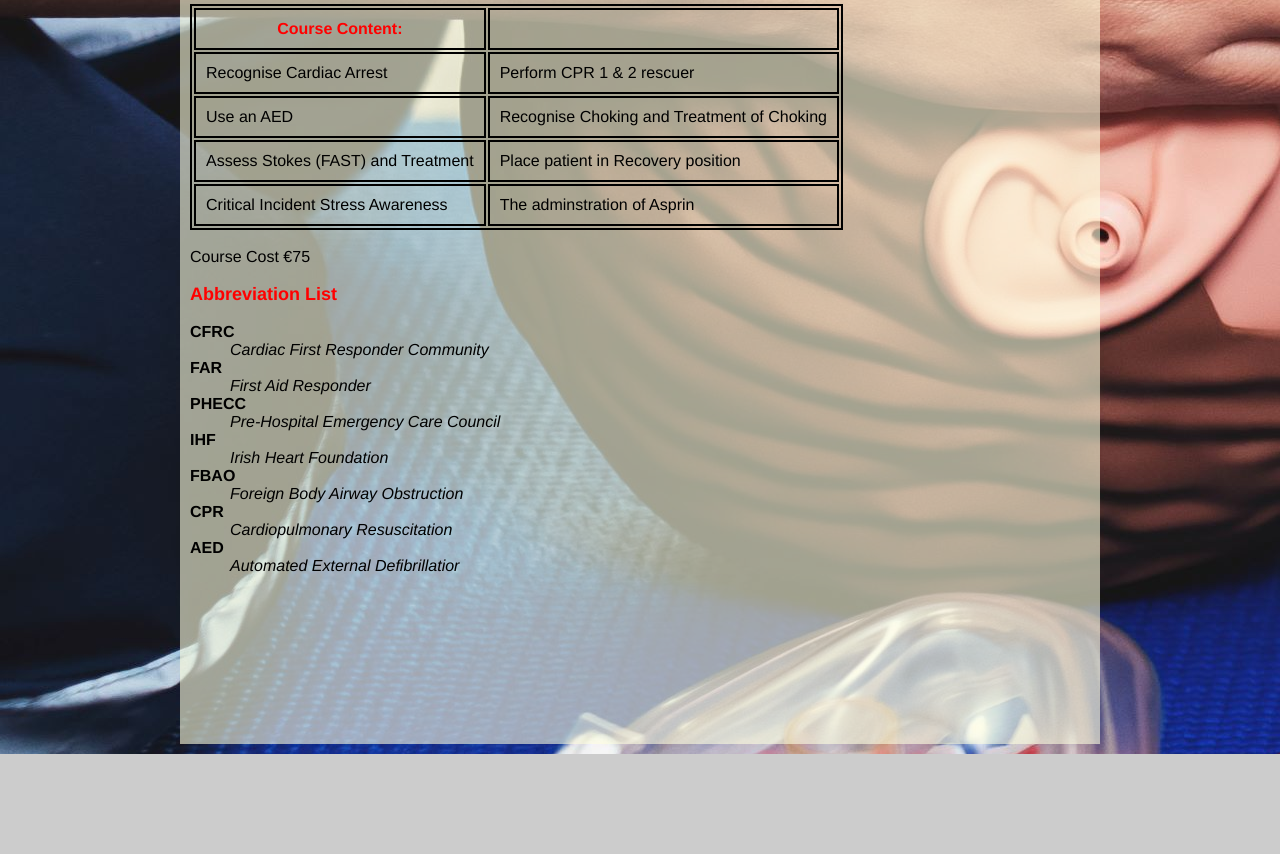
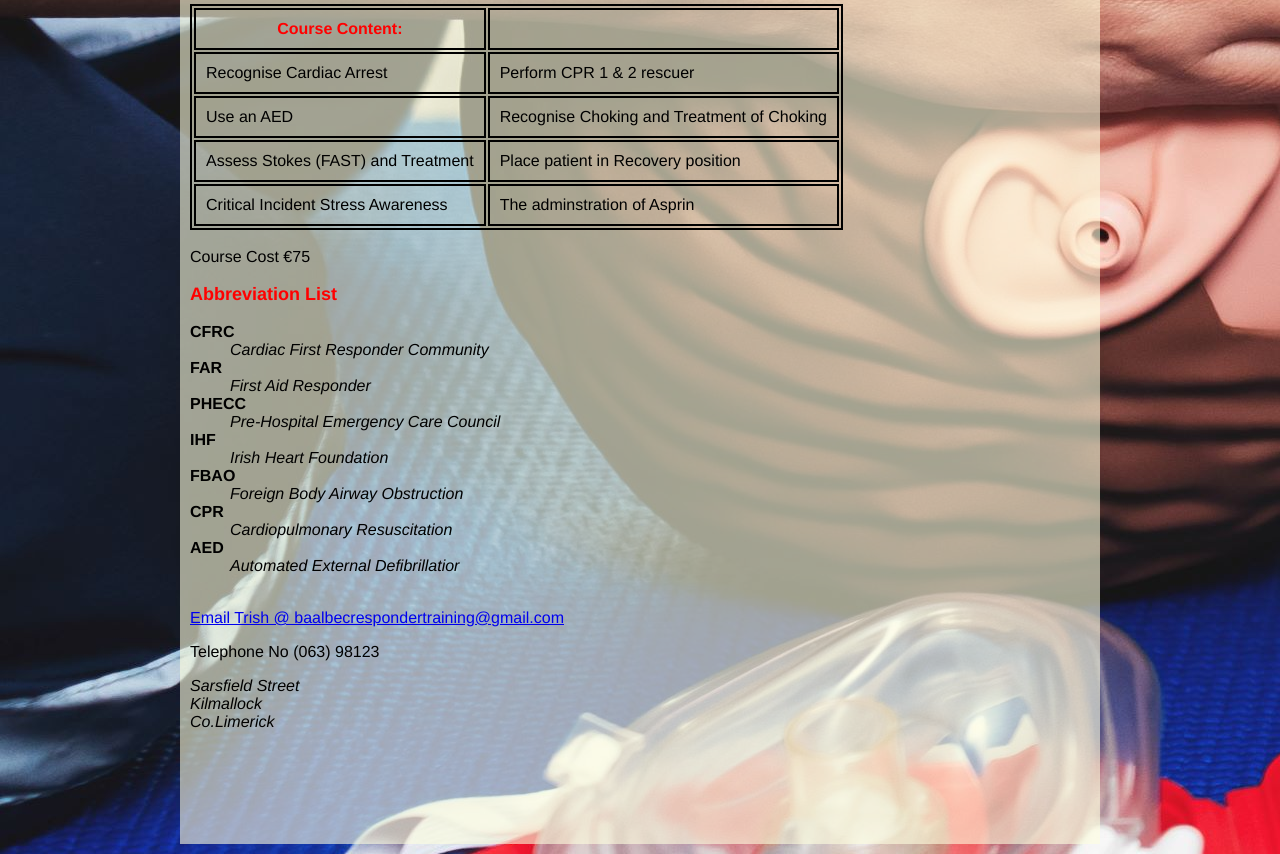
Before and after one commit to TrishMurphy/WebDesign4, a plain HTML site: page coursedetails.html in a window 1280 px wide. Shown: the part 2066-2920 px from the top of the page. Before the commit the page ends 2820 px from the top, so only its background shows below. Drawn offline with Linux system fonts and the light colour scheme.

Commit message:
Add files via upload

```diff
--- a/coursedetails.html
+++ b/coursedetails.html
@@ -14,13 +14,13 @@ body	{
 		color: Black;
 		background-color: lightgrey;
 		margin: 10px;
-		background-color: #ccc;
+		background-color: (0,0,0);
 		color: Black;
 		background-image: url("images/cpr 1.jpg")
 		}
 #wrapper{
 		width: 900px;
-		height: 2800px;
+		height: 2900px;
 		margin-left: auto;
 		margin-right: auto;
 		padding-left: 10px;
@@ -244,6 +244,15 @@ To provide personnel involved in Healthcare or who are frequently exposed to fir
 	<dt><strong>AED</strong></dt>
 		<dd> <em>Automated External Defibrillatior</em></dd>
 </dl>
+<br>
+
+<a href="mailto:baalbecrespondertraining@gmail.com ">Email Trish @ baalbecrespondertraining@gmail.com  </a>
+		<p>Telephone No (063) 98123</p>
+		<address>
+		Sarsfield Street<br>
+		Kilmallock<br>
+		Co.Limerick<br>
+		</address>
 
 </div>
 </body>
```
